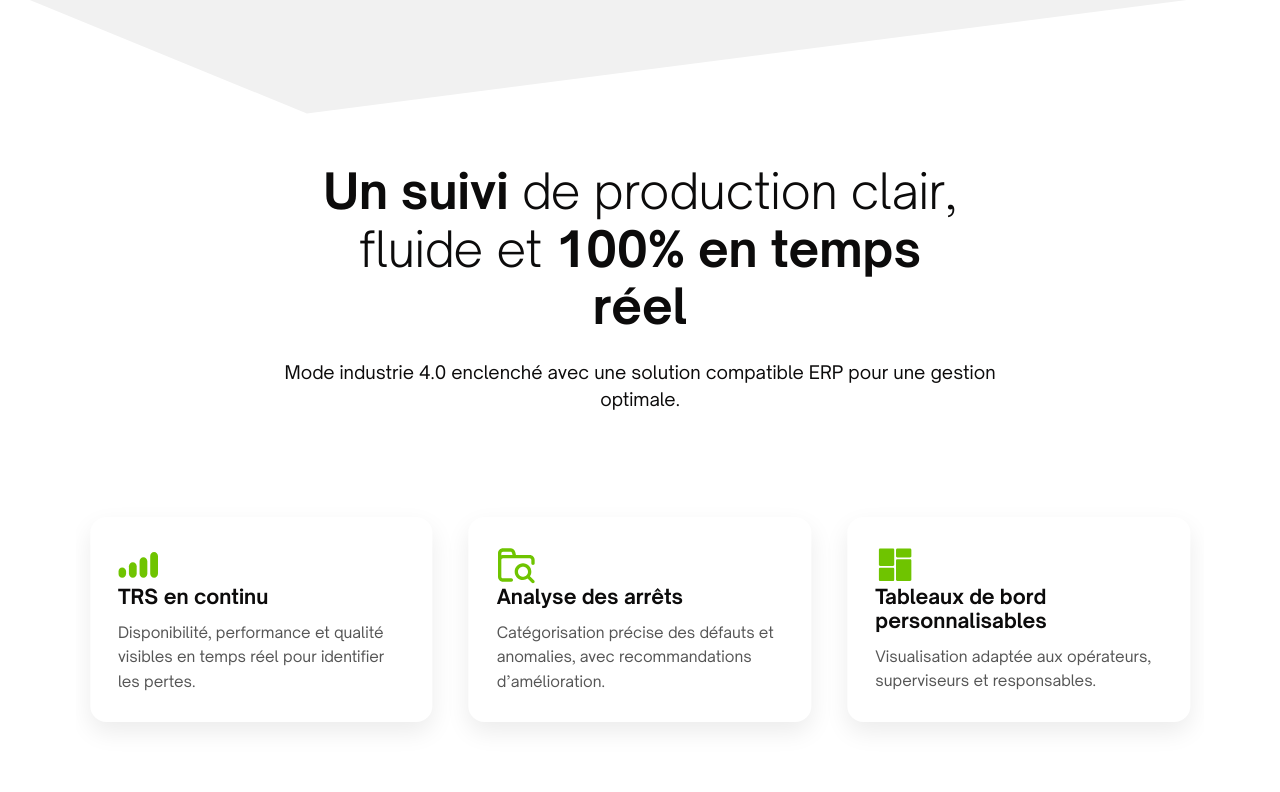
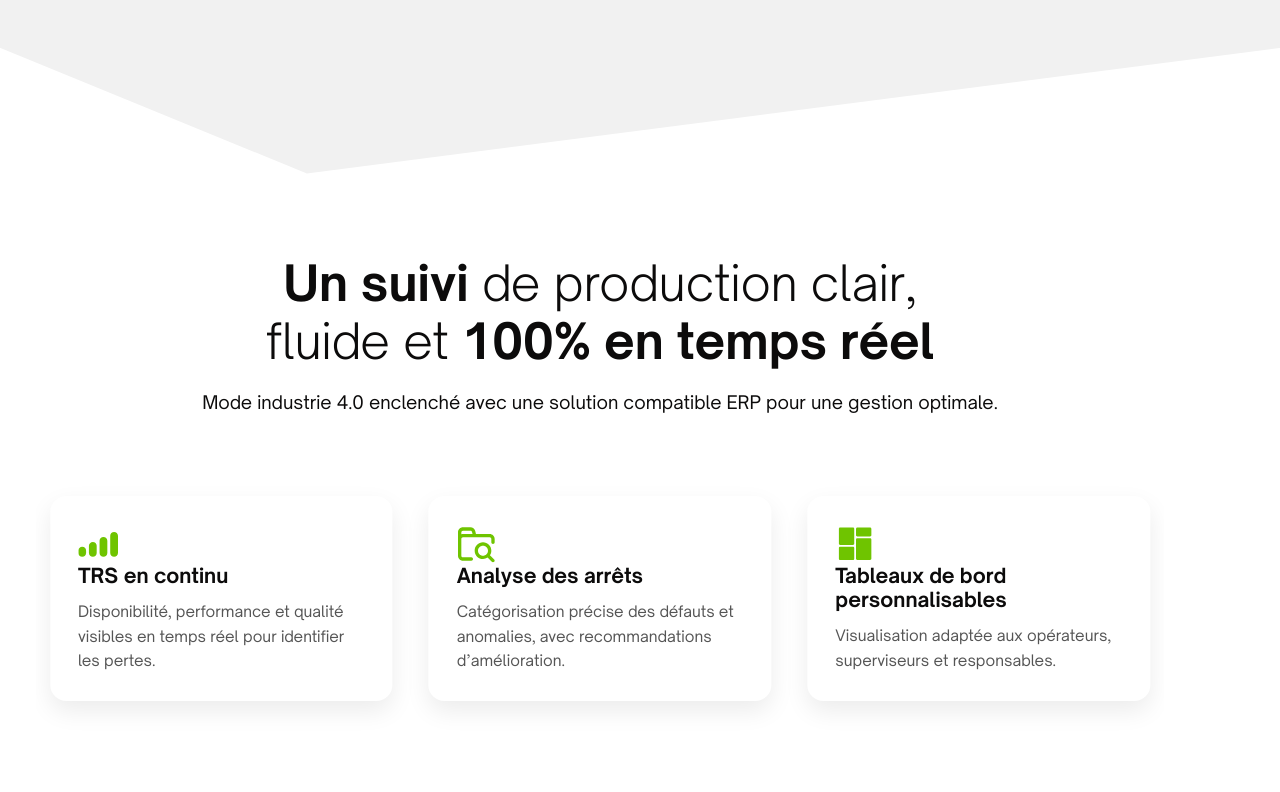
Before and after one commit to HKD76/react-site, a React (Vite) app: page / in a window 1280 px wide. Shown: the part 1408-2200 px from the top of the page. Built offline with nearby package versions, Linux system fonts and the light colour scheme.

Commit message:
Add FeaturesSection component and corresponding styles for feature display

```diff
--- /dev/null
+++ b/src/components/FeaturesSection/FeaturesSection.css
@@ -0,0 +1,24 @@
+.features-section {
+  padding: 80px 0;
+}
+
+.container {
+  max-width: 1200px;
+  margin: 0 auto;
+  padding: 0 24px;
+}
+
+.section-header {
+  text-align: center;
+  margin-bottom: 60px;
+}
+
+.section-header h2 {
+  font-weight: 300;
+  max-width: 700px;
+  margin: 0 auto 20px auto;
+}
+
+.section-header p {
+  font-size: 18px;
+}
--- /dev/null
+++ b/src/components/FeaturesSection/FeaturesSection.jsx
@@ -0,0 +1,28 @@
+import './FeaturesSection.css';
+import CardsSlider from "../CardsSlider/CardsSlider";
+
+export default function FeaturesSection({ cards }) {
+  return (
+    <section className="features-section">
+      <div className="container">
+
+        <div className="section-header">
+          <h2>
+            <strong>Un suivi</strong> de production clair, fluide et
+            <strong> 100% en temps réel</strong>
+          </h2>
+
+          <p>
+            Mode industrie 4.0 enclenché avec une solution compatible ERP
+            pour une gestion optimale.
+          </p>
+        </div>
+
+        <div className="features-slider">
+          <CardsSlider cards={cards} />
+        </div>
+
+      </div>
+    </section>
+  );
+}
--- a/src/pages/Home.jsx
+++ b/src/pages/Home.jsx
@@ -1,6 +1,7 @@
 import { Link } from "react-router-dom";
 import { clientLogos, featureCategories } from "../utils/homeUtils";
-import CardsSlider from "../components/CardsSlider/CardsSlider.jsx";
+import FeaturesSection from "../components/FeaturesSection/FeaturesSection";
+
 const cards = [
   {
     icon: <img src="/images/installation.svg" alt="Installation" />,
@@ -137,32 +138,7 @@ export default function Home() {
         className="bottom-gray-shape"
       />
 
-      <section className="section-logo light-teal">
-        <div className="padding-section-small">
-          <div className="padding-global">
-            <div className="container-large">
-              <div className="max-width-large text-align-center">
-                <div className="text-align-center padding-bottom padding-xlarge">
-                  <div className="margin-bottom margin-small">
-                    <h2 className="text-weight-light text-align-center max-width-700">
-                      <strong>Un suivi</strong> de production clair, fluide et <strong>100% en temps réel</strong>
-                    </h2>
-                  </div>
-                  <p className="text-size-medium-4">
-                    Mode industrie 4.0 enclenché avec une solution compatible
-                    ERP pour une gestion optimale.
-                  </p>
-                </div>
-              </div>
-            </div>
-          </div>
-          <div className="section-container">
-            <div className="features-slider">
-              <CardsSlider cards={cards} />
-            </div>
-          </div>
-        </div>
-      </section>
+      <FeaturesSection cards={cards} />
 
       <section className="section">
         <div className="padding-global">
```
